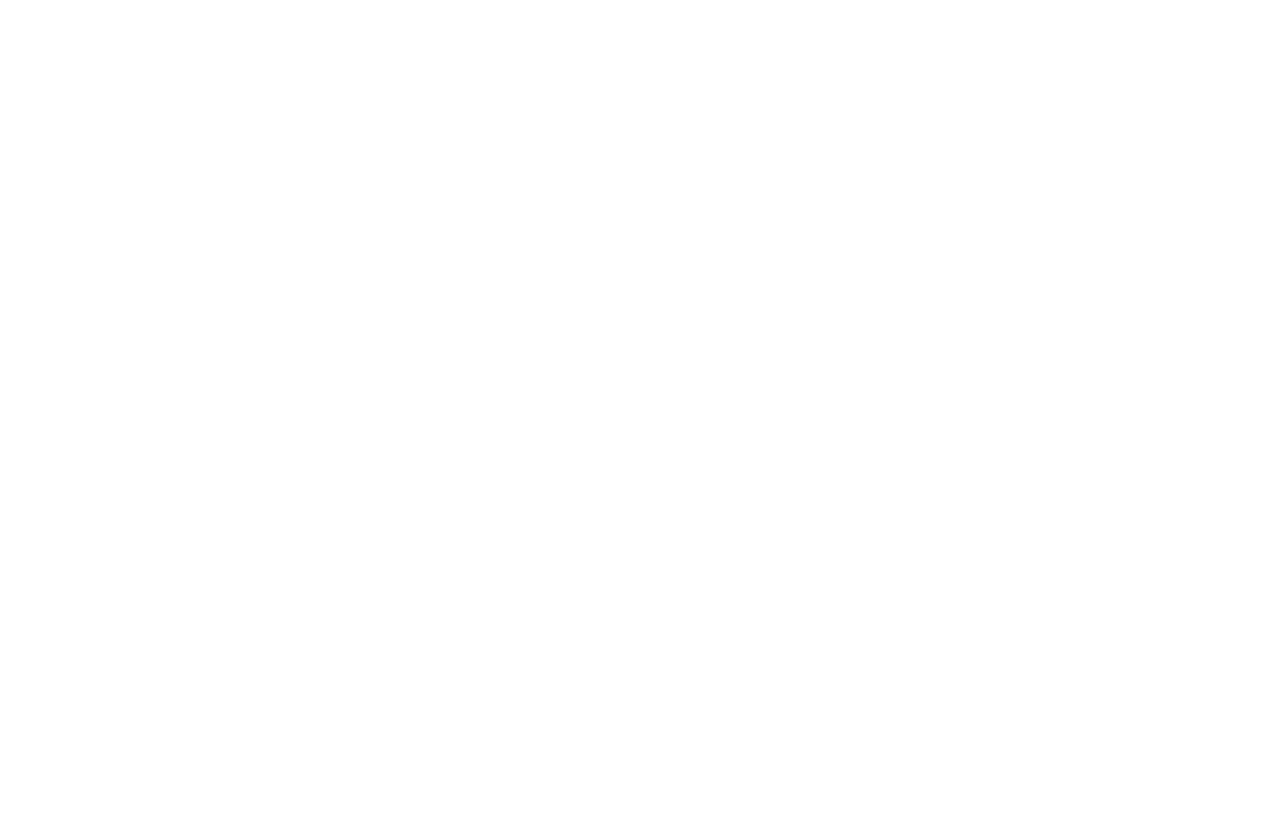
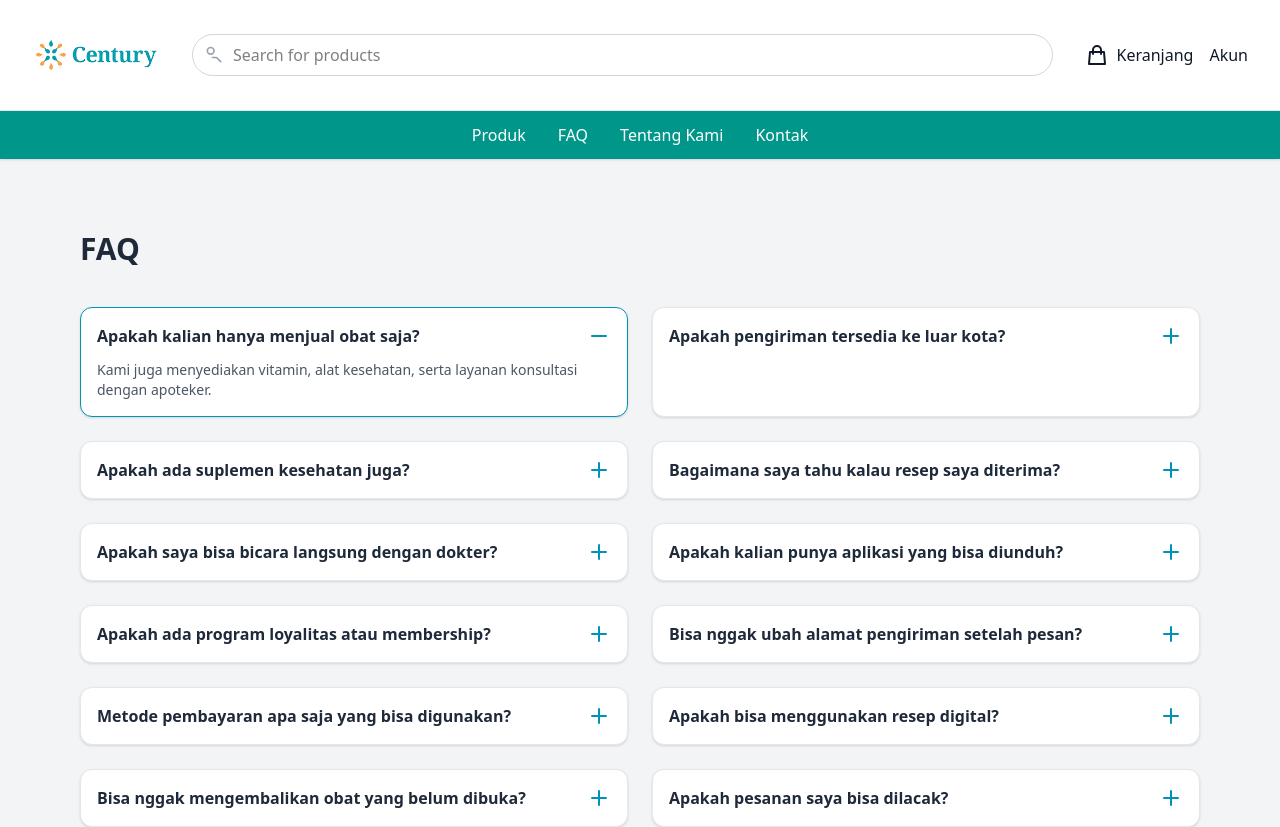
Before and after one commit to Keishavioreen/crm-Kelompok8-23SIA, a React (Vite) app: page /FaqUser in a window 1280 px wide. Before the commit this address had no page. Shown: the top 827 px of the page. Before the commit the page ends 800 px from the top, so only its background shows below. Built offline with nearby package versions, Linux system fonts and the light colour scheme.

Commit message:
Menambahkan page faq user dan memperbarui header user

```diff
--- a/src/App.jsx
+++ b/src/App.jsx
@@ -28,6 +28,7 @@ import UserLayout from './components/UserLayout'
 import DashboardUser from './pages/DashboardUser'
 import AkunUser from './pages/AkunUser';
 import ProductUser from './pages/Productuser';
+import FaqPage from './pages/FaqPage';
 
 
 export default function App() {
@@ -95,6 +96,7 @@ export default function App() {
           <Route path="/UserDashboard" element={<DashboardUser />} />
           <Route path="/Akun" element={<AkunUser />} />
           <Route path="/Produk" element={<ProductUser />} />
+          <Route path="/FaqUser" element={<FaqPage />} />
          </Route>
       </Routes>
       </AnalyticsProvider>
--- a/src/components/HeaderUser.jsx
+++ b/src/components/HeaderUser.jsx
@@ -74,6 +74,9 @@ const HeaderUser = () => {
           <a href="/Produk" className="hover:text-blue-300 transition">
             Produk
           </a>
+          <a href="/FaqUser" className="hover:text-blue-300 transition">
+            FAQ
+          </a>
           <a href="#" className="hover:text-blue-300 transition">
             Tentang Kami
           </a>
--- /dev/null
+++ b/src/pages/FaqPage.jsx
@@ -0,0 +1,97 @@
+import React, { useState } from "react";
+import { Plus, Minus } from "lucide-react";
+
+const faqData = [
+  {
+    question: "Apakah kalian hanya menjual obat saja?",
+    answer: "Kami juga menyediakan vitamin, alat kesehatan, serta layanan konsultasi dengan apoteker.",
+  },
+  {
+    question: "Apakah pengiriman tersedia ke luar kota?",
+    answer: "Ya, kami melayani pengiriman ke seluruh wilayah Indonesia.",
+  },
+  {
+    question: "Apakah ada suplemen kesehatan juga?",
+    answer: "Tentu saja. Kami menyediakan berbagai macam suplemen untuk kebutuhan kesehatan Anda.",
+  },
+  {
+    question: "Bagaimana saya tahu kalau resep saya diterima?",
+    answer: "Anda akan menerima notifikasi setelah resep divalidasi oleh apoteker.",
+  },
+  {
+    question: "Apakah saya bisa bicara langsung dengan dokter?",
+    answer: "Ya, kami menyediakan layanan konsultasi dengan dokter secara online.",
+  },
+  {
+    question: "Apakah kalian punya aplikasi yang bisa diunduh?",
+    answer: "Saat ini kami masih dalam tahap pengembangan aplikasi mobile.",
+  },
+  {
+    question: "Apakah ada program loyalitas atau membership?",
+    answer: "Ya, kami memiliki program loyalitas untuk pelanggan setia.",
+  },
+  {
+    question: "Bisa nggak ubah alamat pengiriman setelah pesan?",
+    answer: "Selama pesanan belum dikirim, Anda bisa mengubah alamat melalui pengaturan akun.",
+  },
+  {
+    question: "Metode pembayaran apa saja yang bisa digunakan?",
+    answer: "Kami mendukung transfer bank, e-wallet, dan pembayaran di gerai.",
+  },
+  {
+    question: "Apakah bisa menggunakan resep digital?",
+    answer: "Ya, Anda bisa mengunggah resep digital langsung melalui aplikasi.",
+  },
+  {
+    question: "Bisa nggak mengembalikan obat yang belum dibuka?",
+    answer: "Bisa, dengan syarat masih dalam masa retur dan kondisi baik.",
+  },
+  {
+    question: "Apakah pesanan saya bisa dilacak?",
+    answer: "Ya, Anda bisa melacak status pengiriman melalui dashboard akun.",
+  },
+  {
+    question: "Ada diskon nggak buat pembeli pertama?",
+    answer: "Kami memberikan potongan harga khusus untuk pembelian pertama Anda.",
+  },
+];
+
+export default function FaqPage() {
+  const [activeIndex, setActiveIndex] = useState(0); // Buka pertanyaan pertama
+
+  const toggleFAQ = (index) => {
+    setActiveIndex(index === activeIndex ? null : index);
+  };
+
+  return (
+    <div className="max-w-6xl mx-auto px-4 py-12">
+      <h1 className="text-3xl font-bold text-gray-800 mb-10">FAQ</h1>
+
+      <div className="grid grid-cols-1 md:grid-cols-2 gap-6">
+        {faqData.map((faq, index) => (
+          <div
+            key={index}
+            className={`bg-white border rounded-xl shadow-sm p-4 transition-all duration-300 ${
+              activeIndex === index ? "border-cyan-600" : "border-gray-200"
+            }`}
+          >
+            <button
+              onClick={() => toggleFAQ(index)}
+              className="flex justify-between items-start w-full text-left"
+            >
+              <span className="text-md font-semibold text-gray-800">
+                {faq.question}
+              </span>
+              <span className="text-cyan-600 ml-4">
+                {activeIndex === index ? <Minus /> : <Plus />}
+              </span>
+            </button>
+            {activeIndex === index && (
+              <p className="mt-3 text-sm text-gray-600">{faq.answer}</p>
+            )}
+          </div>
+        ))}
+      </div>
+    </div>
+  );
+}
```
